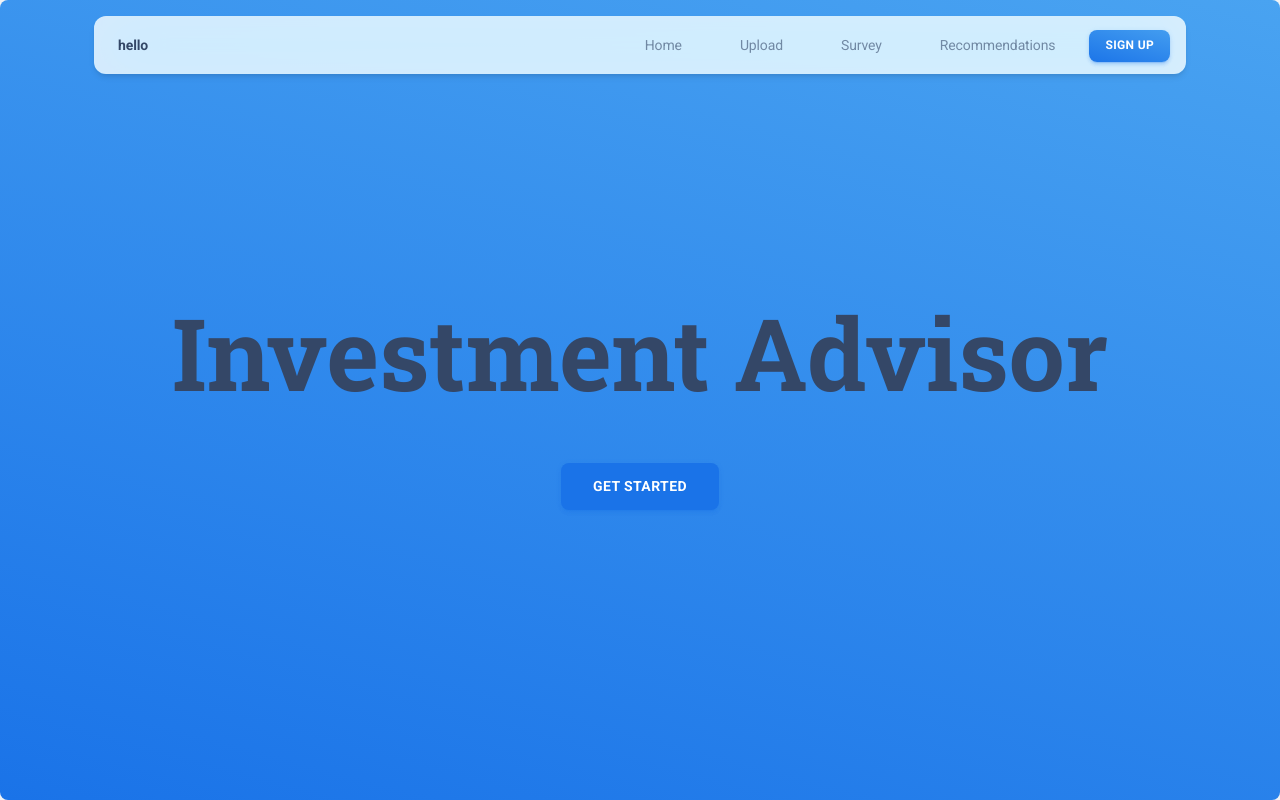
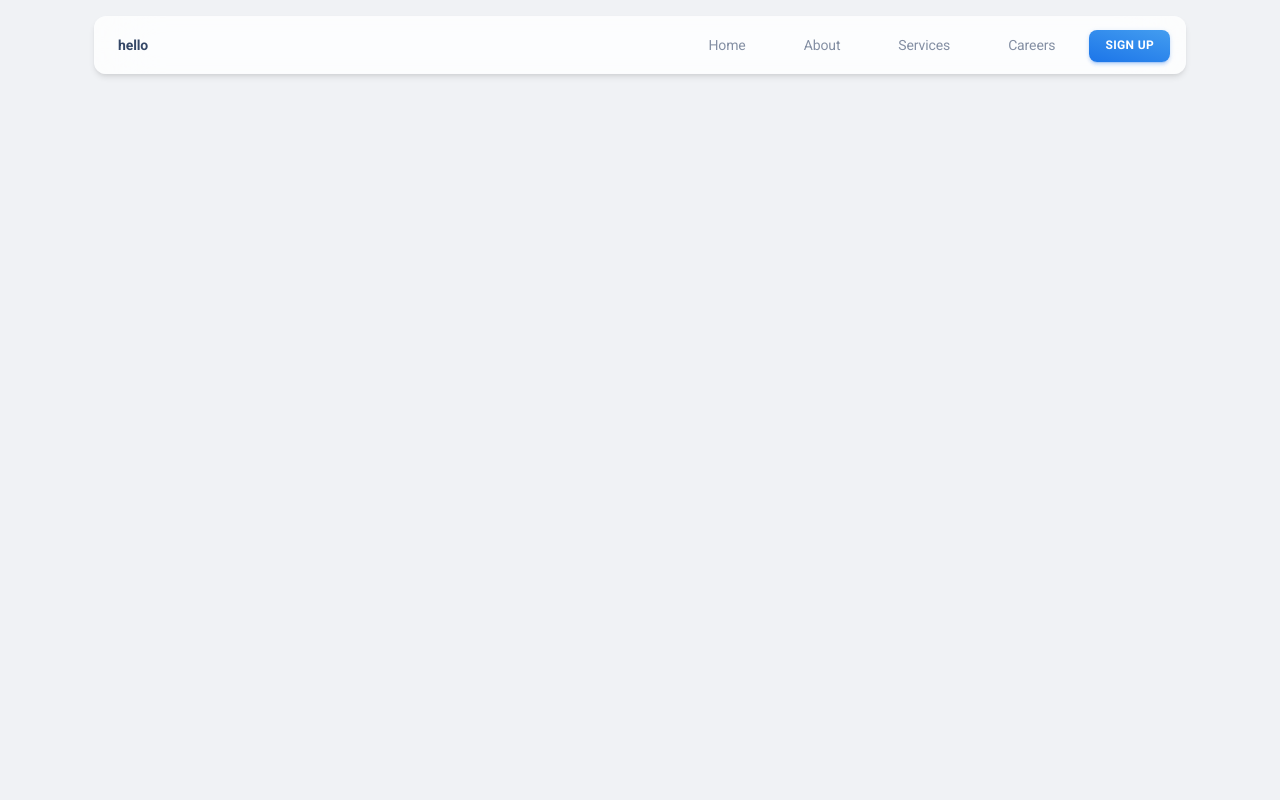
Before and after one commit to RoyalAscot1/website, a React (Create React App) app: page /careers in a window 1280 px wide. Built offline with nearby package versions, Linux system fonts and the light colour scheme.

Commit message:
Restructuring pages

```diff
--- a/src/App.js
+++ b/src/App.js
@@ -1,5 +1,7 @@
-import logo from './logo.svg';
 import './App.css';
+
+// Routing
+import { Routes, Route } from "react-router-dom";
 
 // @mui material components
 import { ThemeProvider } from "@mui/material/styles";
@@ -11,9 +13,6 @@ import theme from "assets/theme";
 // Material Kit Navbar
 import DefaultNavbar from "./examples/Navbars/DefaultNavbar";
 import routes from "routes";
-
-// Hero Section
-import HeroSection from "./components/HeroSection";
 
 function App() {
   return (
@@ -29,7 +28,11 @@ function App() {
             color: "info",
           }}
         />
-        <HeroSection />
+        <Routes>
+          {routes.map(({ route, component }) => (
+            <Route exact path={route} element={component} key={route} />
+          ))}
+        </Routes>
     </ThemeProvider>
   );
 }
--- /dev/null
+++ b/src/pages/About/index.js
@@ -0,0 +1,14 @@
+// src/pages/About/index.js
+import React from "react";
+import MKBox from "components/MKBox";
+import MKTypography from "components/MKTypography";
+
+function About() {
+  return (
+    <MKBox minHeight="100vh" display="flex" alignItems="center" justifyContent="center">
+      <MKTypography variant="h2">About This App</MKTypography>
+    </MKBox>
+  );
+}
+
+export default About;
--- a/src/routes.js
+++ b/src/routes.js
@@ -1,9 +1,12 @@
 // Routes
+import About from "pages/About";
+import LandingPage from "pages/LandingPage";
+
 const routes = [
-  { name: "Home", route: "/" },
-  { name: "Upload", route: "/upload" },
-  { name: "Survey", route: "/survey" },
-  { name: "Recommendations", route: "/recommendations" },
+  { name: "Home", route: "/", component: <LandingPage /> },
+  { name: "About", route: "/about", component: <About /> },
+  { name: "Services", route: "/services" },
+  { name: "Careers", route: "/careers" },
 ];
 
 export default routes;
```
Also changed, not shown: src/pages/LandingPage/index.js (renamed from src/components/HeroSection.js, +5 -6 lines).
